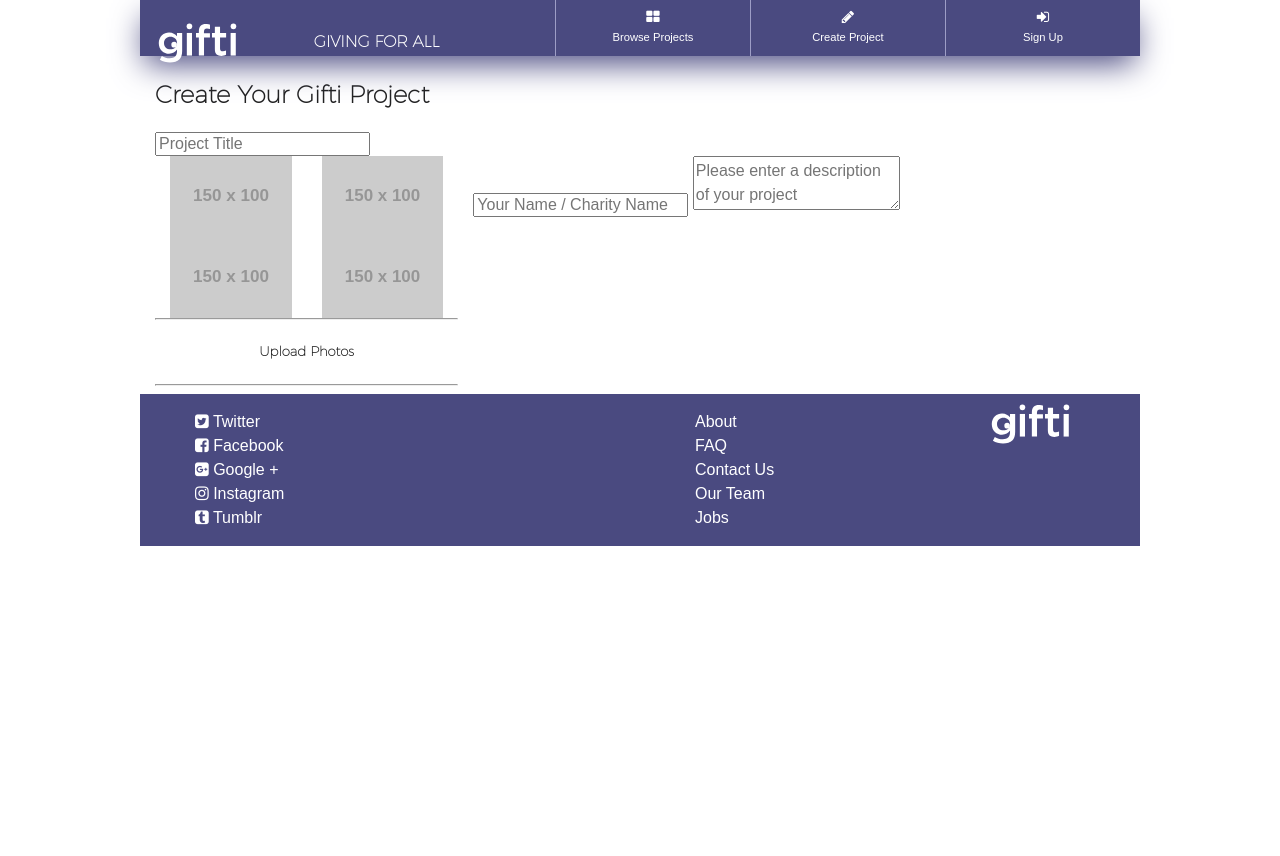
After one commit to kametz/FundraisingSite, a PHP site: page /assets/create_project.php in a window 1280 px wide. The commit adds this page. Run offline with PHP 8.4, Linux system fonts and the light colour scheme; grey boxes labelled with a size stand in for pictures from a placeholder-image service; some libraries are stand-ins or nearby versions.

Commit message:
Added create project pages

```diff
--- /dev/null
+++ b/assets/create_project.php
@@ -0,0 +1,69 @@
+<!DOCTYPE html>
+<html lang="en">
+<head>
+  <meta charset="UTF-8">
+  <title>Gifti: Giving for All</title>
+
+  <!-- Set the Viewport -->
+  <meta name="viewport" content="width=device-width, initial-scale=1.0">
+
+  <!-- Fonts -->
+  <link href='http://fonts.googleapis.com/css?family=Montserrat:400,700' rel='stylesheet' type='text/css'>
+  <link rel="stylesheet" href="//maxcdn.bootstrapcdn.com/font-awesome/4.3.0/css/font-awesome.min.css">
+  <script src="//use.typekit.net/anh0cme.js"></script>
+  <script>try{Typekit.load();}catch(e){}</script>
+
+  <!-- CSS Stylesheets -->
+  <link rel="stylesheet" href="../css/libraries/foundation.css" class="css">
+  <link rel="stylesheet" href="/]../css/libraries/normalize.css" class="css">
+  <link rel="stylesheet" href="../css/styles.css" class="css">
+</head>
+
+<body>
+
+  <?php include("../includes/top_nav.php"); ?>
+
+  <main class="row howto">
+    <div class="column small-12">
+      <h2>Create Your Gifti Project</h2>
+    </div>
+    <div class="column small-12">
+      <form>
+        <input type="text" placeholder="Project Title">
+        <div class="row">
+          <div class="column small-12 medium-4">
+            <div class="column small-6">
+              <img src="http://placehold.it/150x100">
+            </div>
+             <div class="column small-6">
+              <img src="http://placehold.it/150x100">
+            </div>
+             <div class="column small-6">
+              <img src="http://placehold.it/150x100">
+            </div>
+             <div class="column small-6">
+              <img src="http://placehold.it/150x100">
+            </div>
+            <hr />
+            <h5>Upload Photos</h5>
+            <hr />
+          </div> <!-- /upload photos -->
+          <input type="text" rows="15" placeholder="Your Name / Charity Name">
+          <textarea placeholder="Please enter a description of your project"></textarea>
+
+        </div>
+      </form>
+    </div>
+
+
+  </main>
+
+  <?php include("../includes/footer.php"); ?>
+
+
+
+ <!-- JQuery -->
+  <script src="https://ajax.googleapis.com/ajax/libs/jquery/1.11.3/jquery.min.js"></script>
+  <script src="../js/nav.js"></script>
+</body>
+</html>
--- a/css/styles.css
+++ b/css/styles.css
@@ -222,3 +222,6 @@ footer {
   text-align: center; }
 .detail .project-description a {
   text-decoration: none; }
+
+.howto h5 {
+  text-align: center; }
--- a/includes/top_nav.php
+++ b/includes/top_nav.php
@@ -13,7 +13,7 @@
       <i class="fa fa-th-large sm"></i>
       <label>Browse Projects</label>
     </a>
-    <a class="item">
+    <a class="item" href="http://www.kellymetzler.com/gifti/assets/howto.php">
       <i class="fa fa-pencil sm"></i>
       <label>Create Project</label>
     </a>
--- /dev/null
+++ b/scss/_howto.scss
@@ -0,0 +1,5 @@
+.howto {
+  h5 {
+    text-align: center;
+  }
+}
--- a/scss/styles.scss
+++ b/scss/styles.scss
@@ -48,3 +48,4 @@ html, body {
 @import 'index';
 @import 'browse';
 @import 'detail';
+@import 'howto';
```
Also changed, not shown: assets/howto.php (added, +65 -0 lines), 1 other file.
